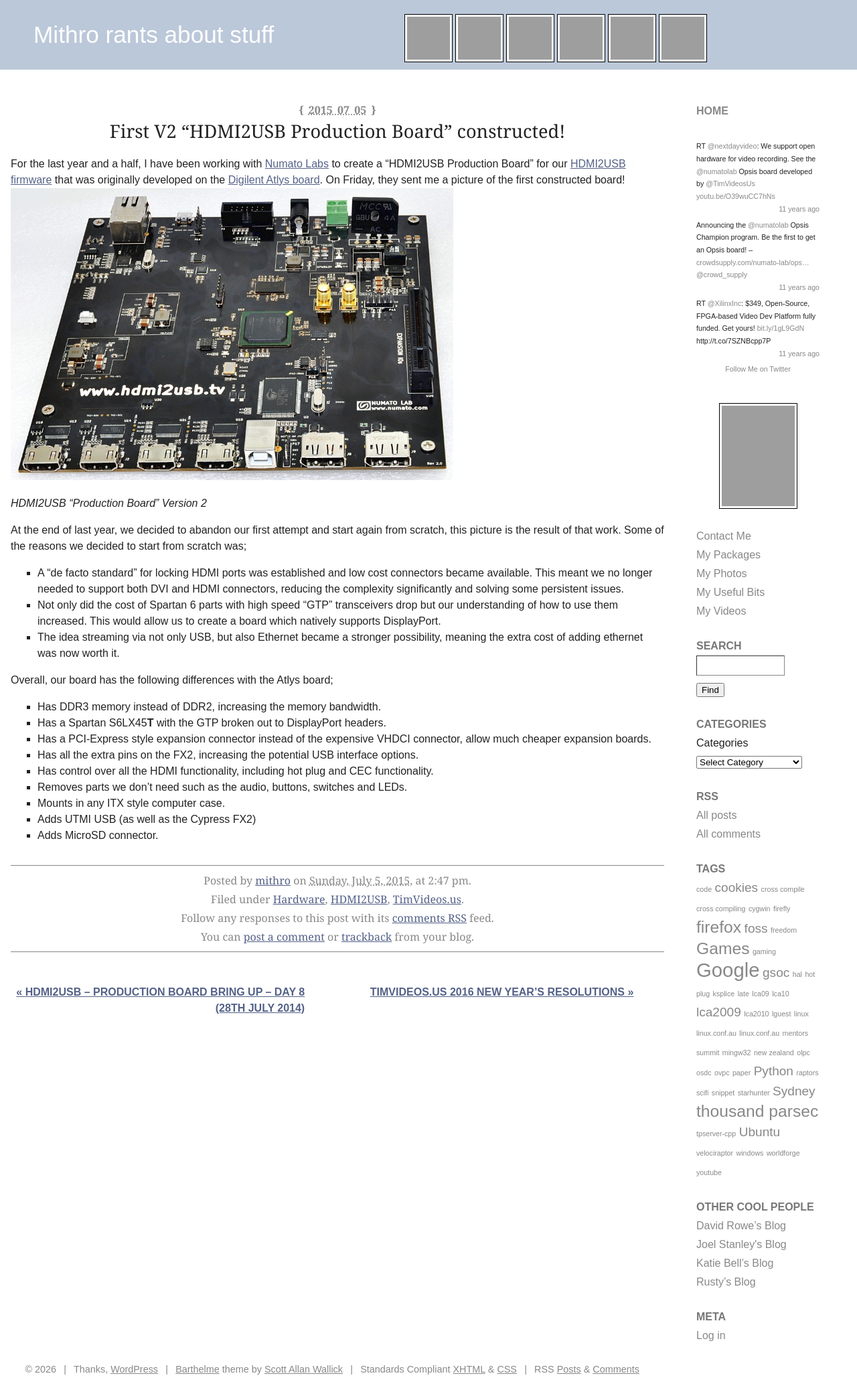
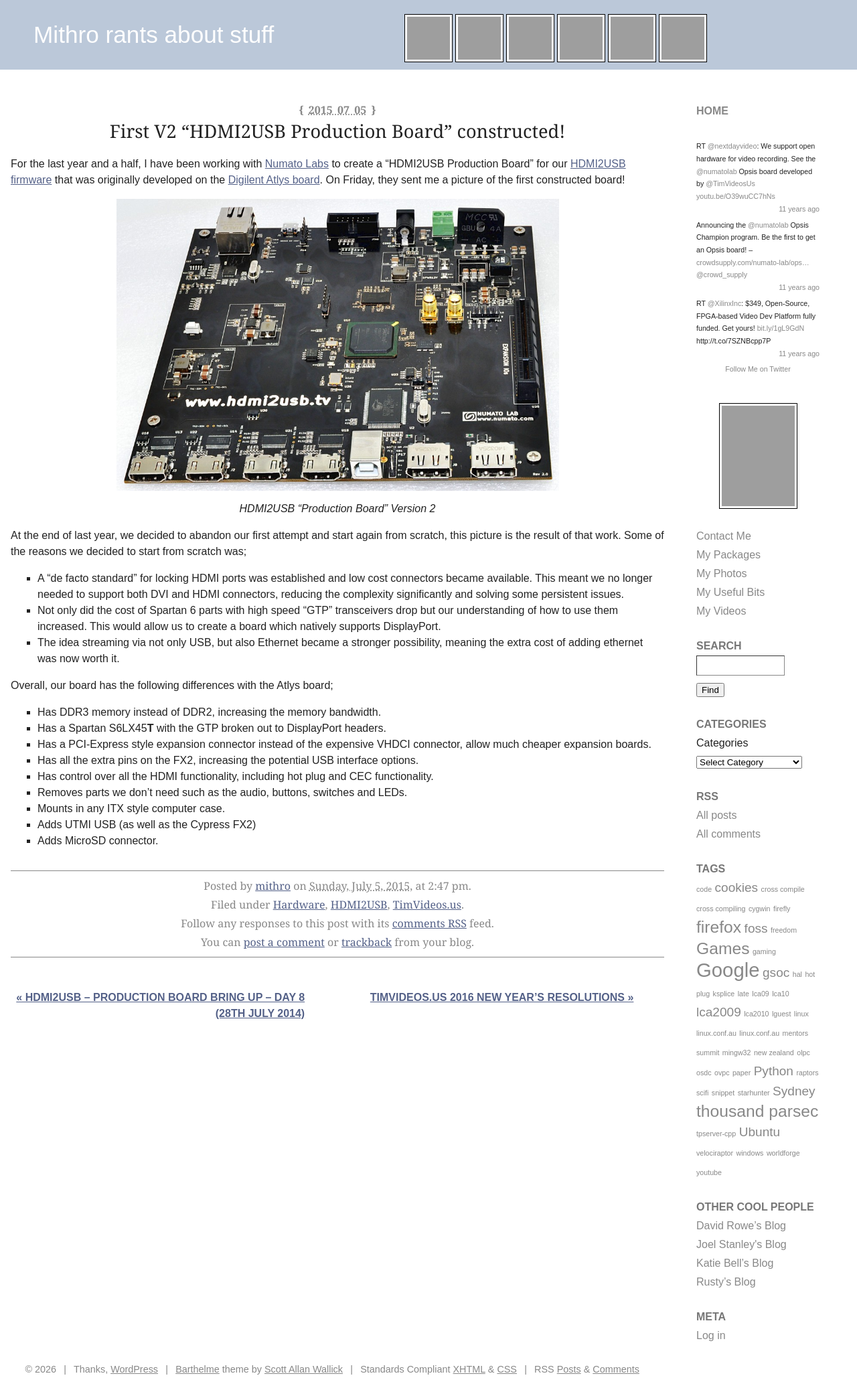
Before and after one commit to mithro/blog.mithis.net, a Jekyll site: the page built from _posts/2015-07-05-first-v2-hdmi2usb-production-board-constructed.md, in a window 1280 px wide. Shown: the whole page at 67% size. Built offline with Jekyll 4.4.1, drawn with Linux system fonts in a browser that asks for light colours; grey boxes are pictures that could not be loaded.

Commit message:
Center v2board caption image via Markdown IAL (drop raw HTML)
The intro text and the linked screenshot were on adjacent source lines (no
blank line), so Kramdown merged them into one paragraph and left the image
un-centered; live has a separate intro <p> and centers the image. Replaced the
raw <a><img> with a Kramdown linked image carrying the same attributes via IAL
(width/height/class/srcset/sizes -> bound to the <img>), centered with
{:.aligncenter}, and classed the caption {:.wp-caption-text}.

Verified via Playwright: image now 661x436 at x484 (centered, identical to
live); content-zone diff 11.54% -> 4.20%. Residual is live's single
div.wp-caption box vs the two-paragraph equivalent (+12px) — pursued further
separately. No raw HTML remains in this post.

Co-Authored-By: Claude Opus 4.7 (1M context) <noreply@anthropic.com>

```diff
--- a/_posts/2015-07-05-first-v2-hdmi2usb-production-board-constructed.md
+++ b/_posts/2015-07-05-first-v2-hdmi2usb-production-board-constructed.md
@@ -16,9 +16,12 @@ wordpress_id: 2045
 wordpress_url: https://blog.mithis.net/archives/timvideos-us/2045-first-v2-hdmi2usb-production-board-constructed
 ---
 For the last year and a half, I have been working with [Numato Labs](http://numato.com) to create a “HDMI2USB Production Board” for our [HDMI2USB firmware](https://github.com/timvideos/HDMI2USB) that was originally developed on the [Digilent Atlys board](http://digilentinc.com/atlys/). On Friday, they sent me a picture of the first constructed board!
-<a href="/assets/images/wp-content/uploads/2015/07/HDMI2USB-Prod-V2.jpg"><img alt='HDMI2USB "Production Board" Version 2' class="wp-image-2046" height="436" sizes="(max-width: 661px) 100vw, 661px" src="/assets/images/wp-content/uploads/2015/07/HDMI2USB-Prod-V2-1024x675.jpg" srcset="/assets/images/wp-content/uploads/2015/07/HDMI2USB-Prod-V2-1024x675.jpg 1024w" width="661"/></a>
 
-*HDMI2USB “Production Board” Version 2*
+[![HDMI2USB "Production Board" Version 2](/assets/images/wp-content/uploads/2015/07/HDMI2USB-Prod-V2-1024x675.jpg){:width="661" height="436" .wp-image-2046 srcset="/assets/images/wp-content/uploads/2015/07/HDMI2USB-Prod-V2-1024x675.jpg 1024w" sizes="(max-width: 661px) 100vw, 661px"}](/assets/images/wp-content/uploads/2015/07/HDMI2USB-Prod-V2.jpg)
+{:.aligncenter}
+
+HDMI2USB “Production Board” Version 2
+{:.wp-caption-text}
 
 At the end of last year, we decided to abandon our first attempt and start again from scratch, this picture is the result of that work. Some of the reasons we decided to start from scratch was;
 
```
